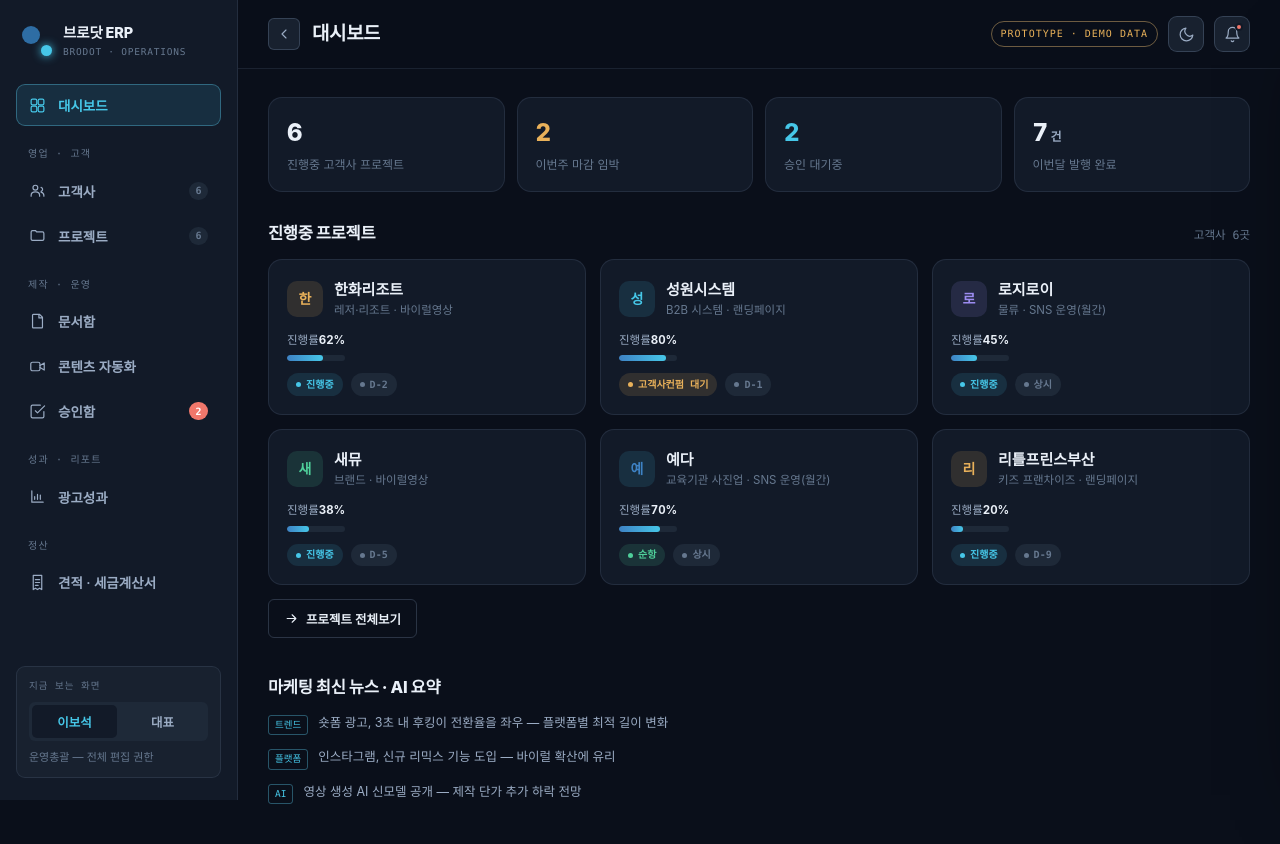
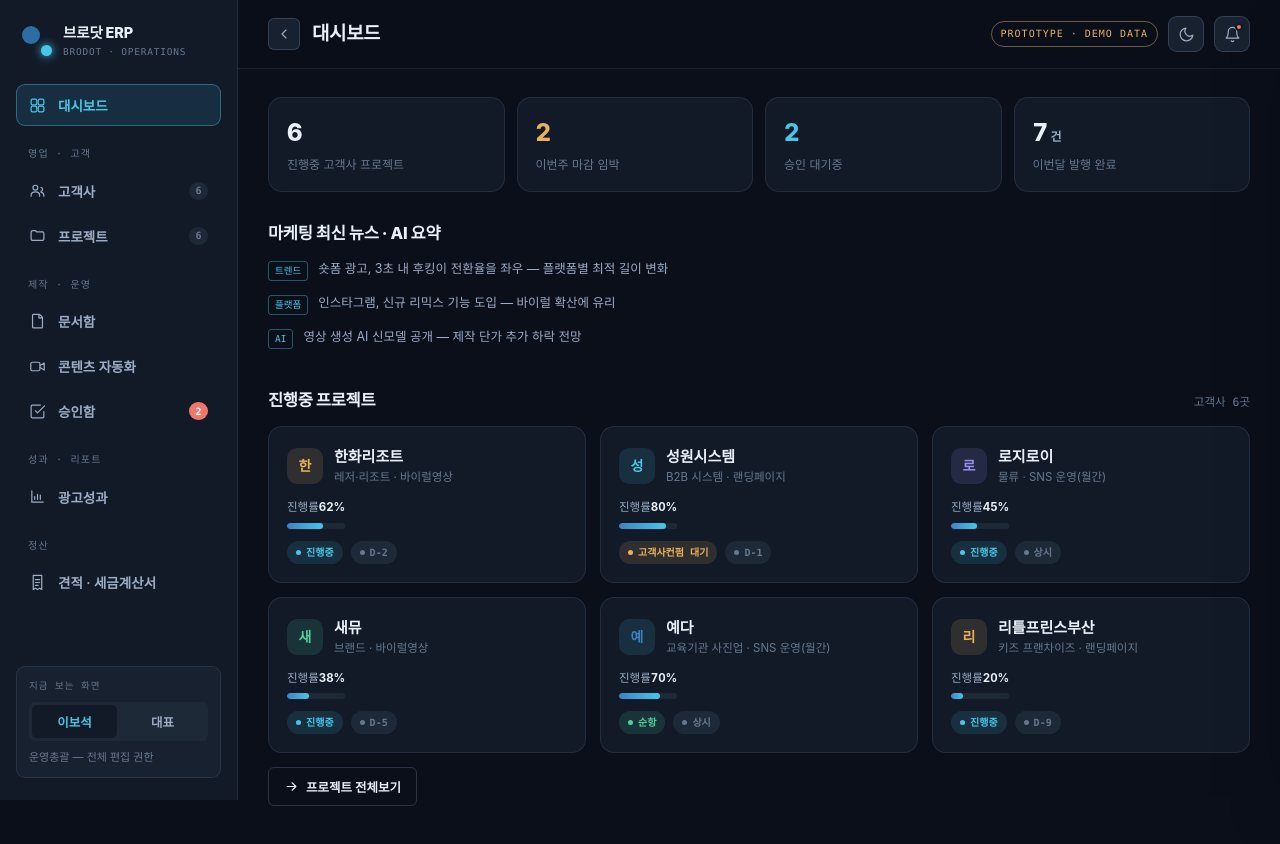
Before and after one commit to leebosuk2-jpg/brodot-erp-demo, a plain HTML site: page index.html in a window 1280 px wide. Drawn offline with Linux system fonts and the light colour scheme.

Commit message:
마케팅 최신뉴스 섹션을 대시보드 상단으로 이동

```diff
--- a/index.html
+++ b/index.html
@@ -440,17 +440,17 @@
           <div class="sumcard"><div class="sv">7<span class="u">건</span></div><div class="sl">이번달 발행 완료</div></div>
         </div>
 
-        <div class="sechead"><h2>진행중 프로젝트</h2><span class="cnt" id="dashProjCnt"></span></div>
-        <div class="pgrid" id="pgrid"></div>
-        <div style="margin-top:14px"><button class="btn ghost" data-nav="projects">
-          <svg viewBox="0 0 24 24" class="ico"><path d="M5 12h14M13 6l6 6-6 6"/></svg>프로젝트 전체보기</button></div>
-
-        <div class="sechead" style="margin-top:40px"><h2>마케팅 최신 뉴스 · AI 요약</h2></div>
+        <div class="sechead"><h2>마케팅 최신 뉴스 · AI 요약</h2></div>
         <div class="newslist">
           <div class="newsrow"><span class="nk">트렌드</span><span>숏폼 광고, 3초 내 후킹이 전환율을 좌우 — 플랫폼별 최적 길이 변화</span></div>
           <div class="newsrow"><span class="nk">플랫폼</span><span>인스타그램, 신규 리믹스 기능 도입 — 바이럴 확산에 유리</span></div>
           <div class="newsrow"><span class="nk">AI</span><span>영상 생성 AI 신모델 공개 — 제작 단가 추가 하락 전망</span></div>
         </div>
+
+        <div class="sechead" style="margin-top:40px"><h2>진행중 프로젝트</h2><span class="cnt" id="dashProjCnt"></span></div>
+        <div class="pgrid" id="pgrid"></div>
+        <div style="margin-top:14px"><button class="btn ghost" data-nav="projects">
+          <svg viewBox="0 0 24 24" class="ico"><path d="M5 12h14M13 6l6 6-6 6"/></svg>프로젝트 전체보기</button></div>
       </section>
 
       <!-- ================= CRM (고객사) ================= -->
```
